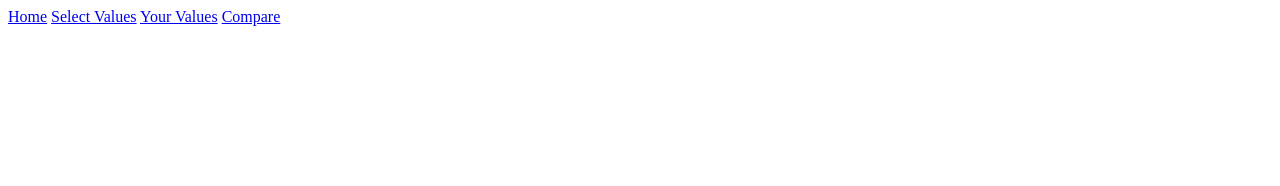
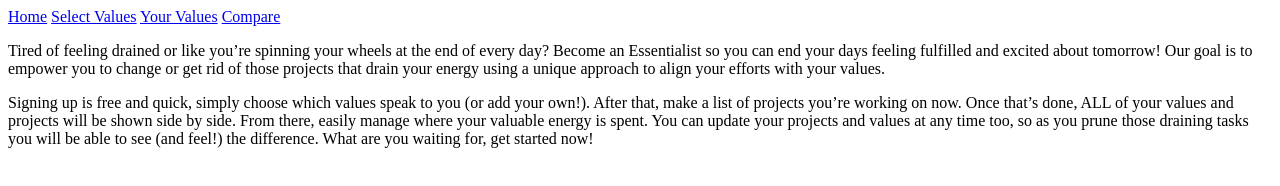
Before and after one commit to BW-Essentialism-2/UI, a plain HTML site: page index.html in a window 1280 px wide. Drawn offline with Linux system fonts and the light colour scheme.

Commit message:
marketing copy added to home page

```diff
--- a/index.html
+++ b/index.html
@@ -20,6 +20,11 @@
           <a href="compare.html">Compare</a>
       </nav>
   </header>
+
+  <body>
+      <p>Tired of feeling drained or like you’re spinning your wheels at the end of every day? Become an Essentialist so you can end your days feeling fulfilled and excited about tomorrow! Our goal is to empower you to change or get rid of those projects that drain your energy using a unique approach to align your efforts with your values.</p>
+      <p>Signing up is free and quick, simply choose which values speak to you (or add your own!). After that, make a list of projects you’re working on now. Once that’s done, ALL of your values and projects will be shown side by side. From there, easily manage where your valuable energy is spent. You can update your projects and values at any time too, so as you prune those draining tasks you will be able to see (and feel!) the difference. What are you waiting for, get started now!</p>
+  </body>
 </div>
 
 
```
